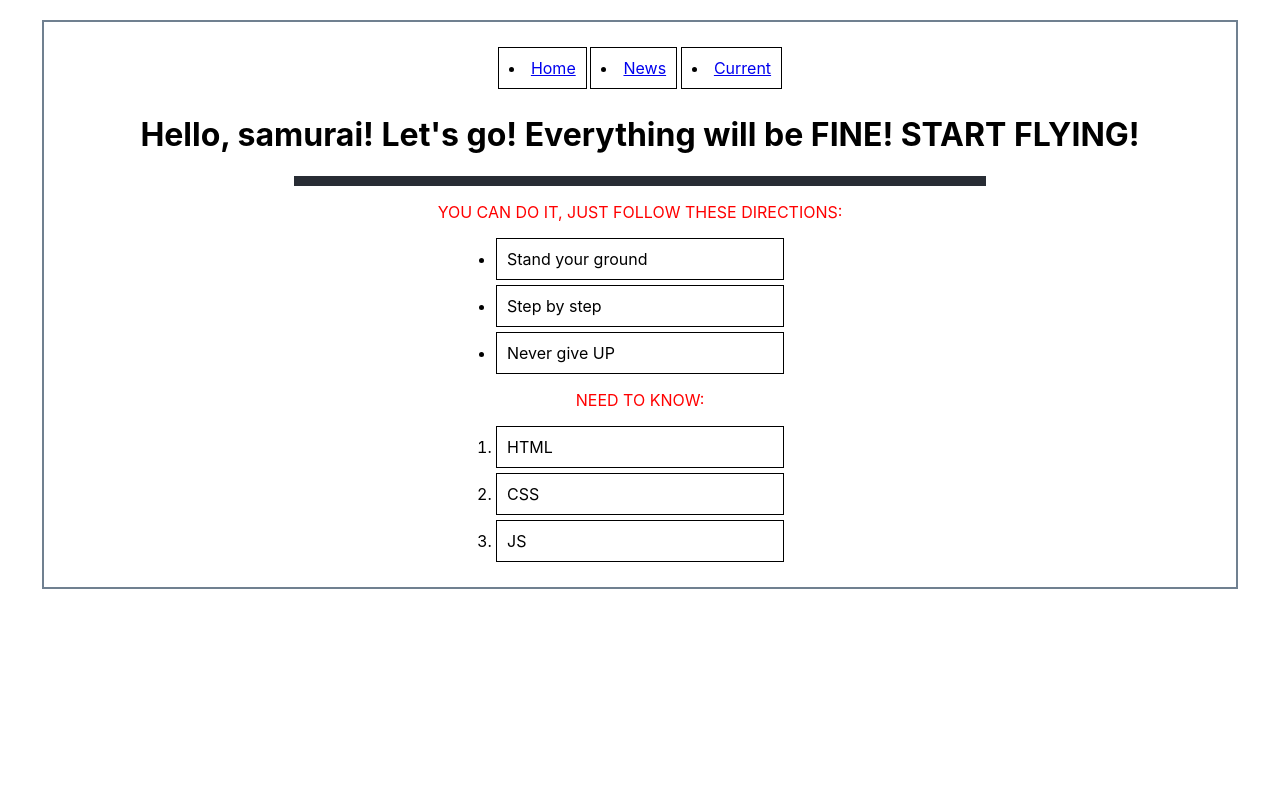
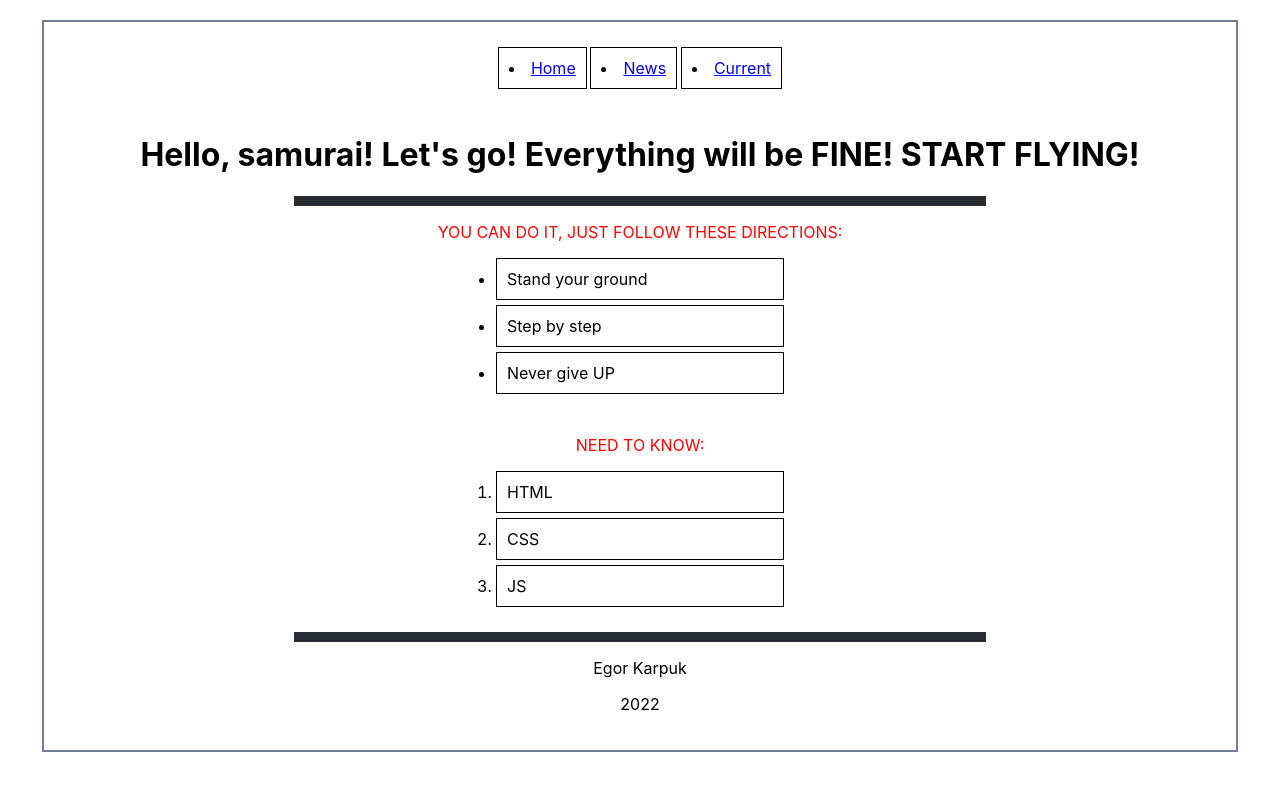
Before and after one commit to Pikadorius/samurai-way-main, a React (Create React App) app: page / in a window 1280 px wide. Shown: the top 790 px of the page. Built offline with nearby package versions, Linux system fonts and the light colour scheme.

Commit message:
added new components

```diff
--- a/src/App.css
+++ b/src/App.css
@@ -45,6 +45,7 @@ ul, ol {
   width: 25%;
   margin: auto auto;
   padding: 0;
+  padding-bottom: 20px;
 }
 
 li {
--- a/src/App.tsx
+++ b/src/App.tsx
@@ -4,6 +4,7 @@ import Header from "./Header";
 import Welcome from "./Welcome";
 import Recommendations from "./Recommendations";
 import Technologies from "./Technologies";
+import Footer from "./Footer";
 
 
 function App() {
@@ -13,6 +14,7 @@ function App() {
             <Welcome/>
             <Recommendations/>
             <Technologies/>
+            <Footer />
         </div>
     );
 }
--- /dev/null
+++ b/src/Footer.tsx
@@ -0,0 +1,13 @@
+import React from "react";
+
+const Footer = () => {
+    return (
+        <div>
+            <div className="break_line"></div>
+            <p>Egor Karpuk</p>
+            <p>2022</p>
+        </div>
+    );
+}
+
+export default Footer;
```
